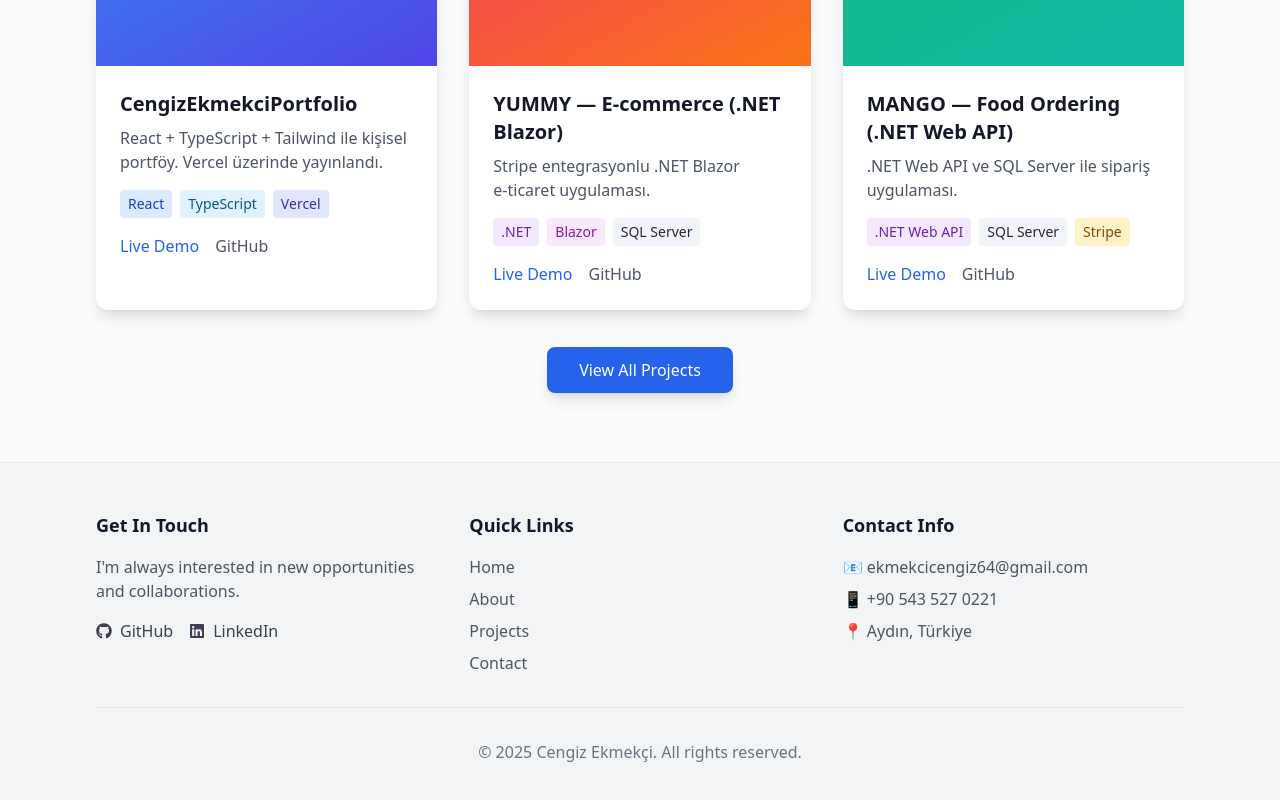
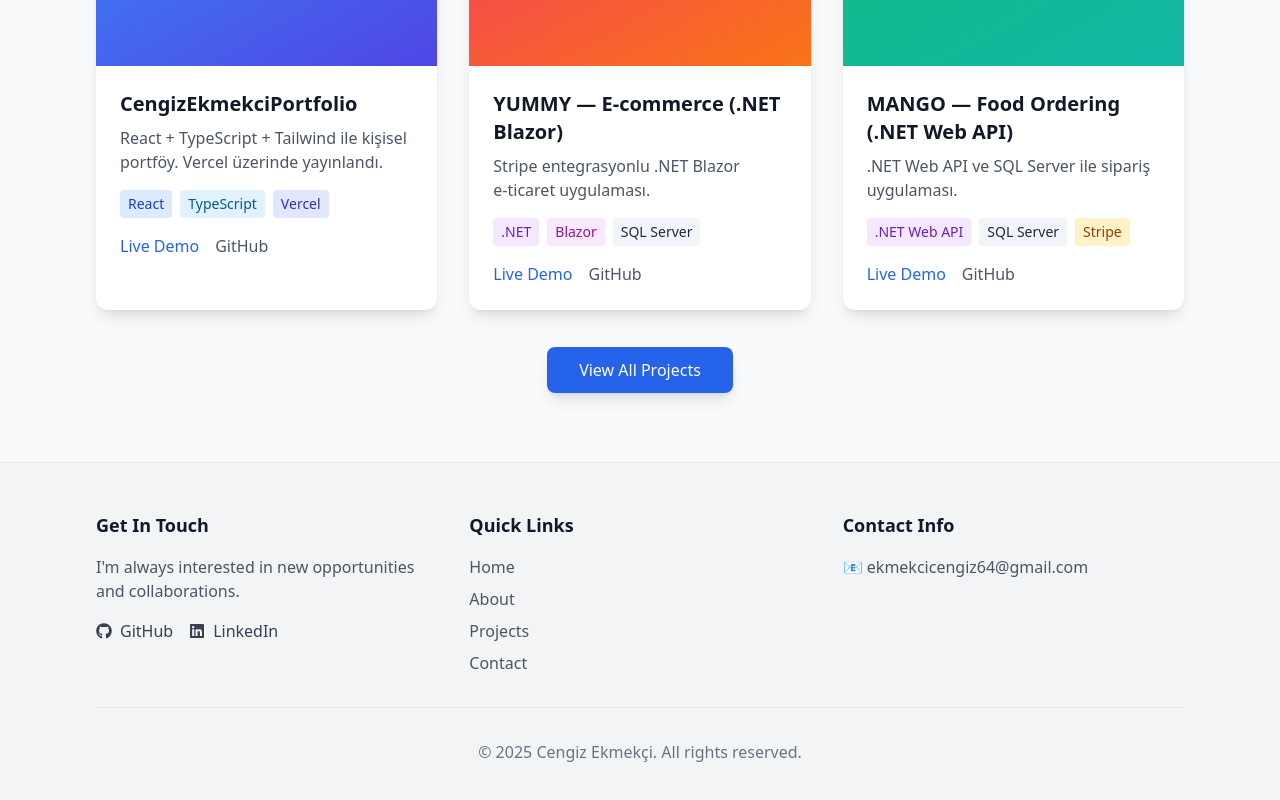
Before and after one commit to Cengizek/CengizEkmekciPortfolio, a React (Vite) app: page / in a window 1280 px wide. Shown: the part 1517-2317 px from the top of the page. Built offline with nearby package versions, Linux system fonts and the light colour scheme.

Commit message:
Update Footer.tsx

```diff
--- a/src/components/Footer.tsx
+++ b/src/components/Footer.tsx
@@ -34,8 +34,6 @@ function Footer() {
             <h3 className="text-lg font-semibold mb-4 text-gray-900 dark:text-white">Contact Info</h3>
             <div className="space-y-2 text-gray-600 dark:text-gray-300">
               <p>📧 ekmekcicengiz64@gmail.com</p>
-              <p>📱 +90 543 527 0221</p>
-              <p>📍 Aydın, Türkiye</p>
             </div>
           </div>
         </div>
```
